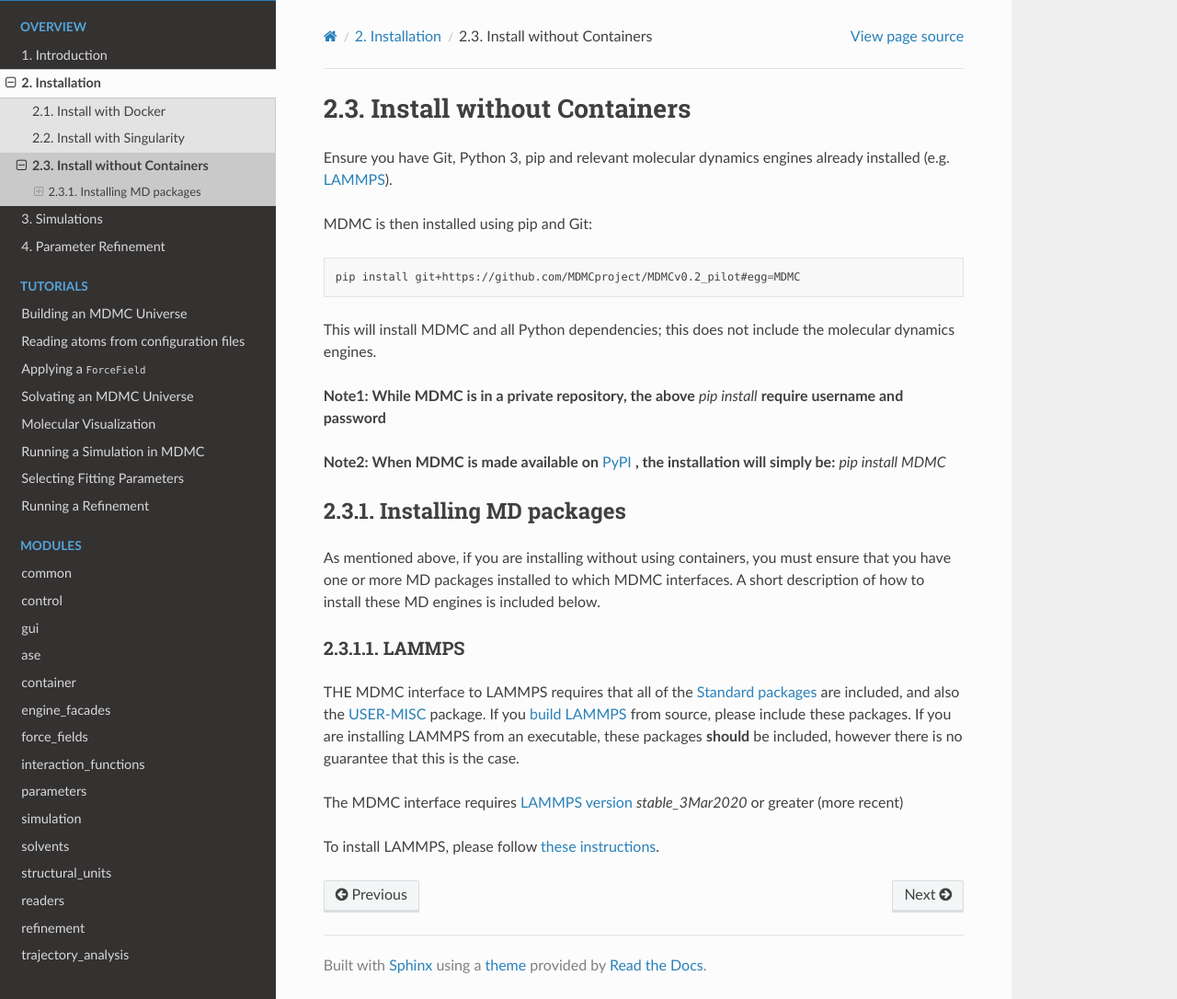
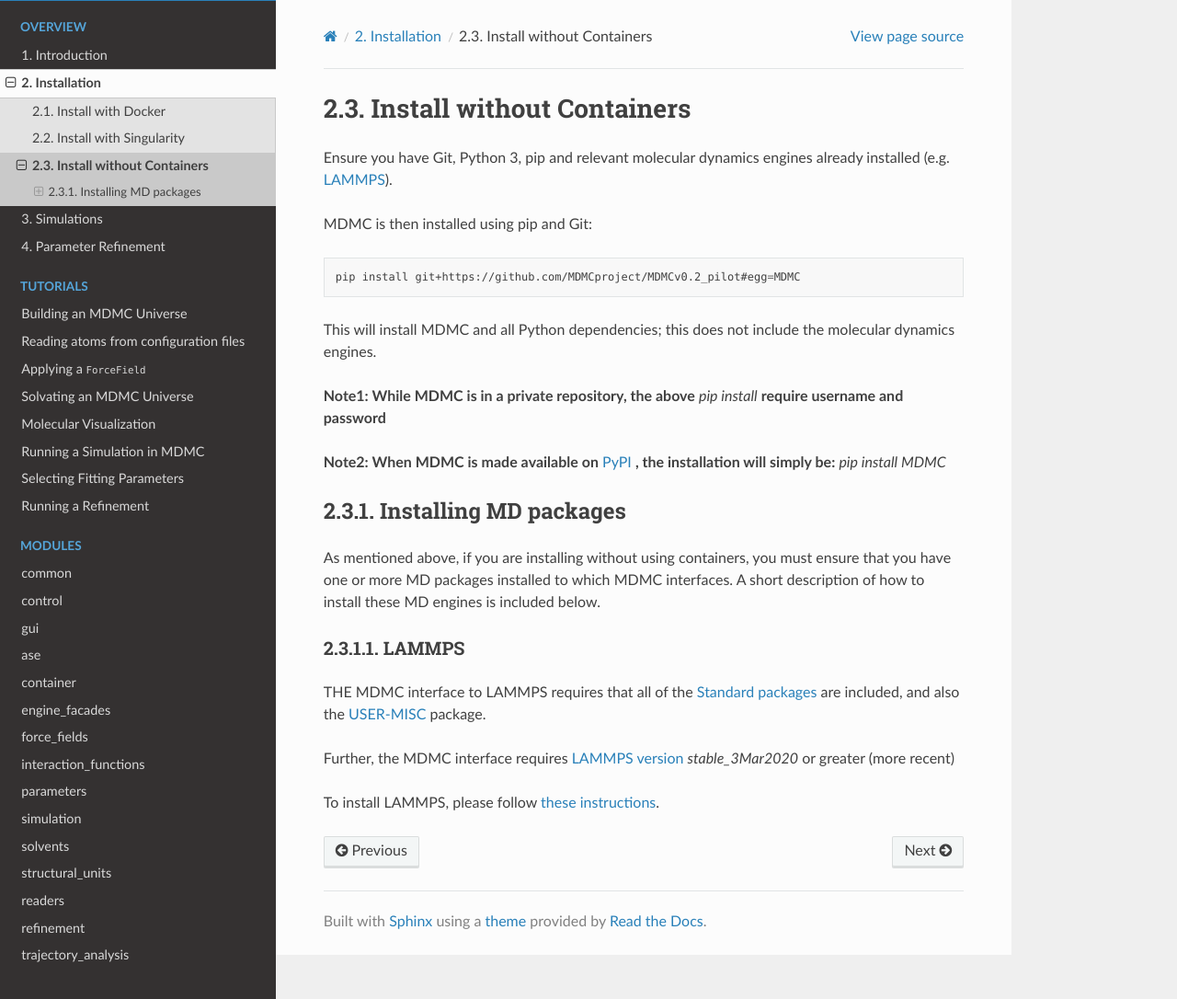
Before and after one commit to ISISNeutronMuon/MDMC, a Sphinx documentation site: the page built from doc/pages/installation/containerless.rst, in a window 1280 px wide and 1086 px high. Shown: the whole window at 92% size. Built offline with Sphinx 7.4.7 and the Read the Docs theme 2.0.0, drawn with Linux system fonts in a browser that asks for light colours.

Commit message:
point to use python and lammps page, and take out mention specific source build vs download executable since some evidence to suggest executable available may not be suitable

```diff
--- a/doc/pages/installation/containerless.rst
+++ b/doc/pages/installation/containerless.rst
@@ -31,12 +31,9 @@ LAMMPS
 ^^^^^^
 THE MDMC interface to LAMMPS requires that all of the `Standard packages <https://lammps.sandia.gov/doc/Packages_standard.html>`_ are
 included, and also the `USER-MISC <https://lammps.sandia.gov/doc/Packages_details.html#pkg-user-misc>`_
-package.  If you `build LAMMPS <https://lammps.sandia.gov/doc/Build.html>`_ from
-source, please include these packages.  If you are installing LAMMPS from an
-executable, these packages **should** be included, however there is no guarantee
-that this is the case.
+package.
 
-The MDMC interface requires `LAMMPS version <https://lammps.sandia.gov/download.html>`_
+Further, the MDMC interface requires `LAMMPS version <https://lammps.sandia.gov/download.html>`_
 *stable_3Mar2020* or greater (more recent)
 
-To install LAMMPS, please follow `these instructions <https://lammps.sandia.gov/doc/Install_linux.html>`_.
+To install LAMMPS, please follow `these instructions <https://lammps.sandia.gov/doc/Python_head.html>`_.
```
